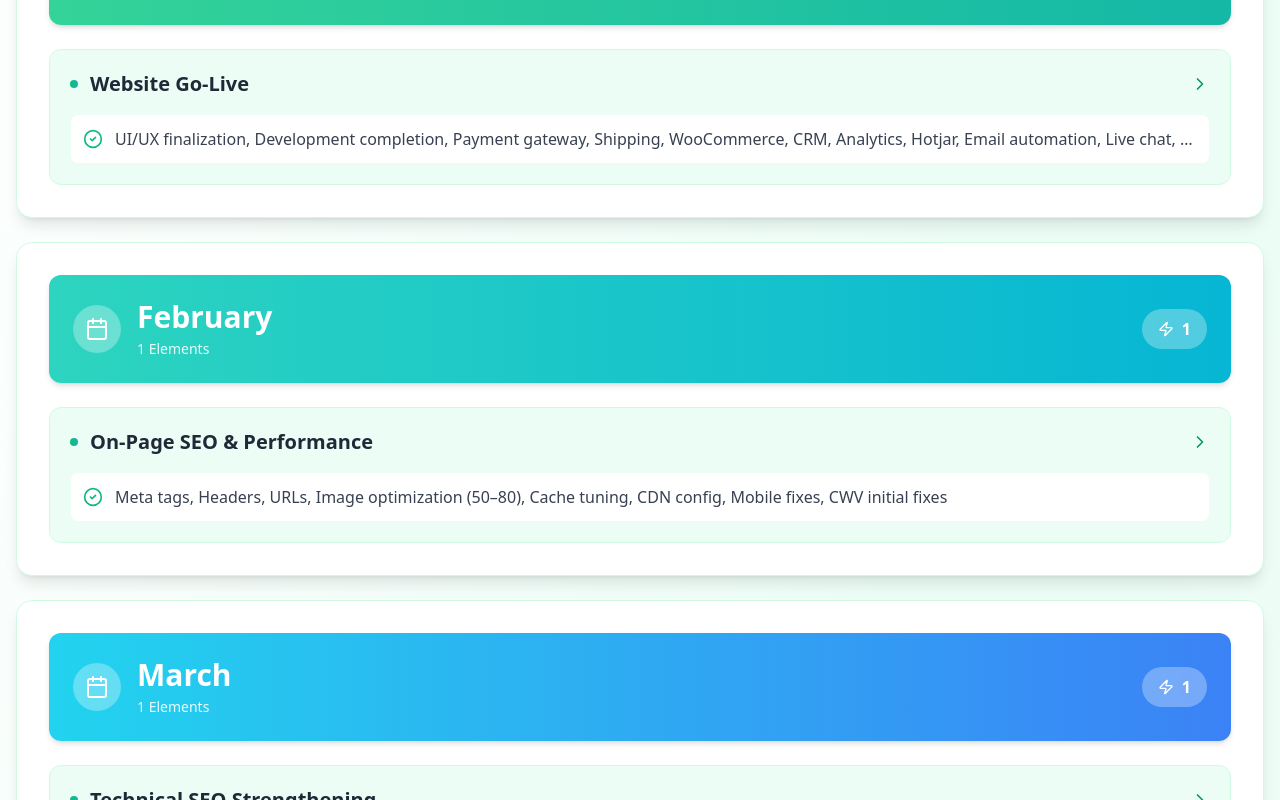
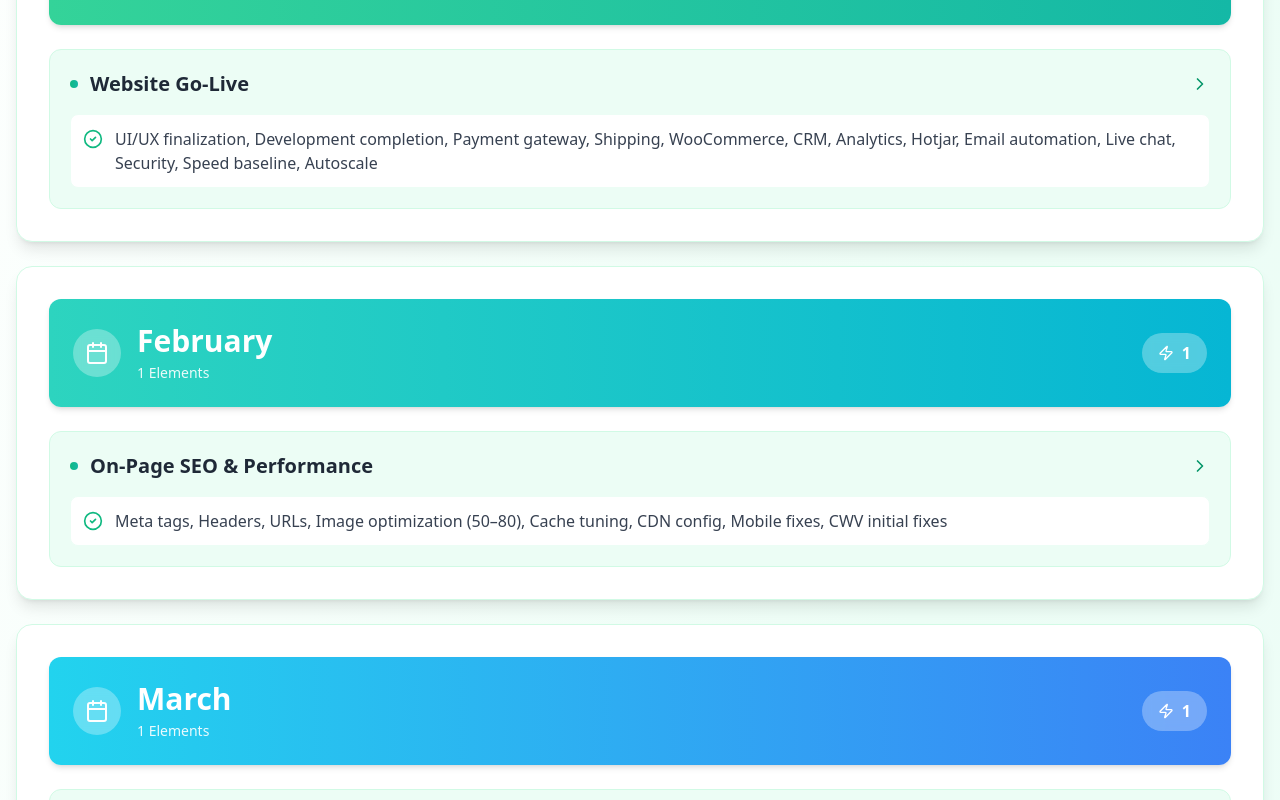
Before and after one commit to Aditya-Coherent/product_devlopement_roadmap, a Next.js app: page / in a window 1280 px wide. Shown: the part 820-1620 px from the top of the page. Built offline with nearby package versions, Linux system fonts and the light colour scheme.

Commit message:
Allow task text to wrap to next line instead of truncating

```diff
--- a/app/page.js
+++ b/app/page.js
@@ -432,7 +432,7 @@ export default function Home() {
                                   className="flex items-start gap-3 p-3 rounded-lg bg-white hover:bg-emerald-50 transition-all group border border-emerald-50"
                                 >
                                   <CheckCircle2 className="w-5 h-5 text-emerald-500 mt-0.5 flex-shrink-0 group-hover:scale-110 transition-transform" />
-                                  <span className="text-gray-700 flex-1 whitespace-nowrap overflow-hidden text-ellipsis">{task}</span>
+                                  <span className="text-gray-700 flex-1 break-words">{task}</span>
                                 </motion.li>
                               ))}
                             </ul>
```
